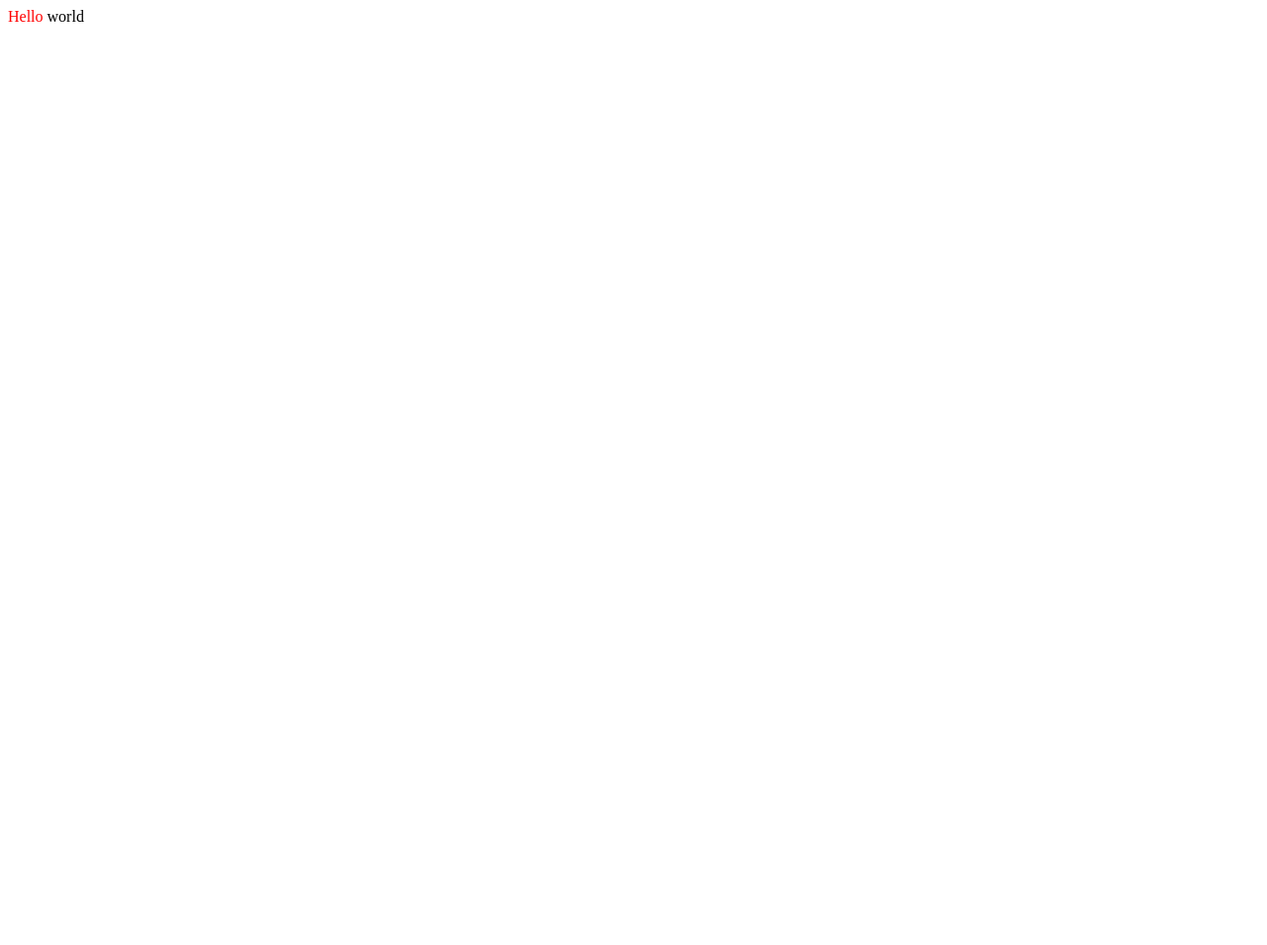
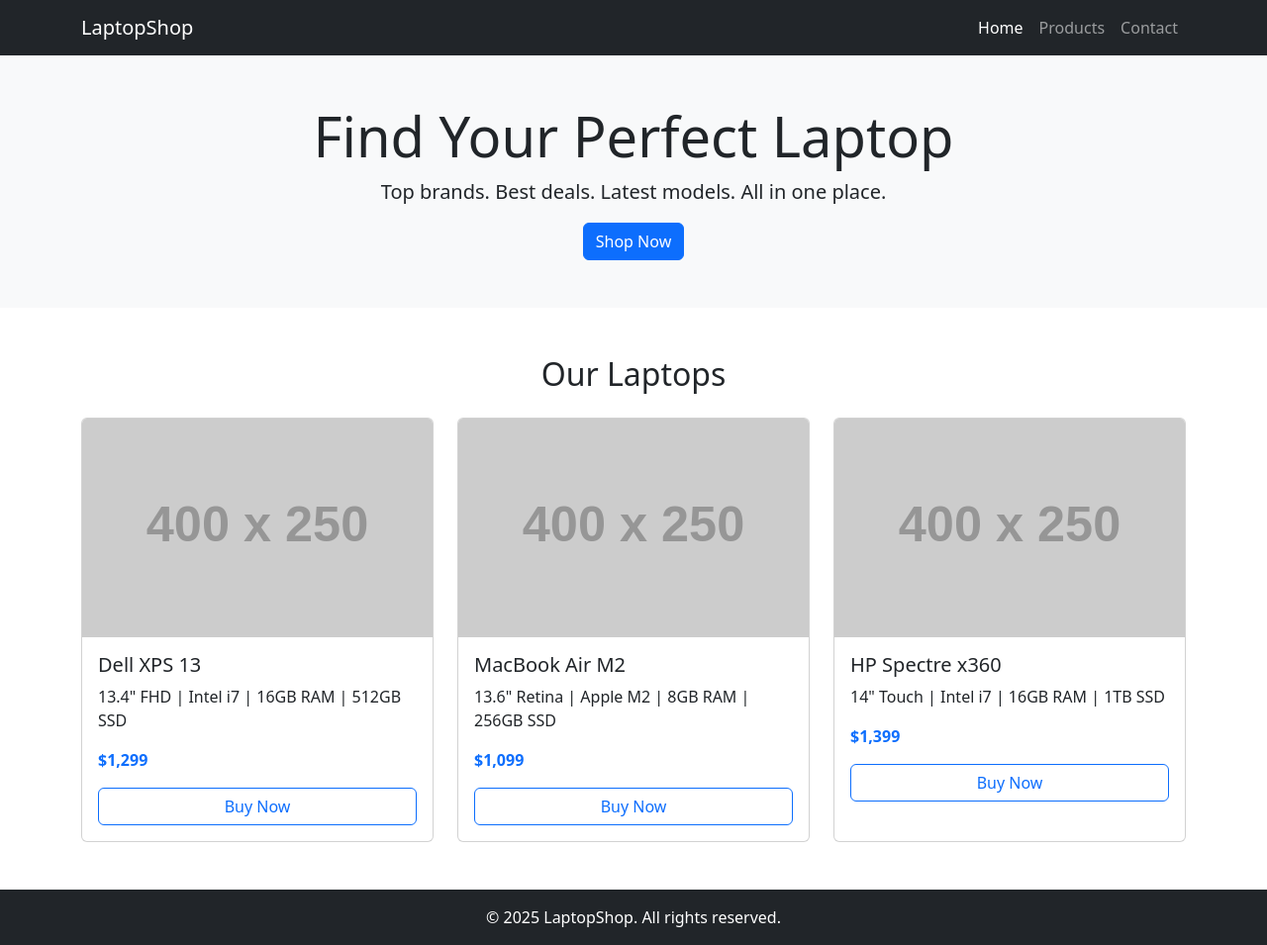
Before and after one commit to ShivaDoulagar/demo_for_training, a plain HTML site: page index.html in a window 1280 px wide. Shown: the whole page at 99% size. Before the commit the page ends 800 px from the top, so only its background shows below. Drawn offline with nearby package versions, Linux system fonts and the light colour scheme; placeholder pictures from the web are drawn by us.

Commit message:
Revamp index.html with navbar and product sections

```diff
--- a/index.html
+++ b/index.html
@@ -1,7 +1,97 @@
-<html>
+<!DOCTYPE html>
+<html lang="en">
+<head>
+    <meta charset="UTF-8">
+    <meta name="viewport" content="width=device-width, initial-scale=1.0">
+    <title>Laptop Shop</title>
+    <link href="https://cdn.jsdelivr.net/npm/bootstrap@5.3.3/dist/css/bootstrap.min.css" rel="stylesheet">
+</head>
+<body>
 
-  <header></header>
-  <body>
-    <span style="color:red;">Hello</span> world
-  </body>
+<!-- Navbar -->
+<nav class="navbar navbar-expand-lg navbar-dark bg-dark">
+  <div class="container">
+    <a class="navbar-brand" href="#">LaptopShop</a>
+    <button class="navbar-toggler" type="button" data-bs-toggle="collapse" data-bs-target="#navbarNav">
+      <span class="navbar-toggler-icon"></span>
+    </button>
+    <div class="collapse navbar-collapse justify-content-end" id="navbarNav">
+      <ul class="navbar-nav">
+        <li class="nav-item"><a class="nav-link active" href="#">Home</a></li>
+        <li class="nav-item"><a class="nav-link" href="#">Products</a></li>
+        <li class="nav-item"><a class="nav-link" href="#">Contact</a></li>
+      </ul>
+    </div>
+  </div>
+</nav>
+
+<!-- Hero Section -->
+<section class="py-5 text-center bg-light">
+  <div class="container">
+    <h1 class="display-4">Find Your Perfect Laptop</h1>
+    <p class="lead">Top brands. Best deals. Latest models. All in one place.</p>
+    <a href="#products" class="btn btn-primary">Shop Now</a>
+  </div>
+</section>
+
+<!-- Product Section -->
+<section id="products" class="py-5">
+  <div class="container">
+    <h2 class="text-center mb-4">Our Laptops</h2>
+    <div class="row g-4">
+
+      <!-- Product Card 1 -->
+      <div class="col-md-4">
+        <div class="card h-100">
+          <img src="https://via.placeholder.com/400x250" class="card-img-top" alt="Laptop 1">
+          <div class="card-body">
+            <h5 class="card-title">Dell XPS 13</h5>
+            <p class="card-text">13.4" FHD | Intel i7 | 16GB RAM | 512GB SSD</p>
+            <p class="text-primary fw-bold">$1,299</p>
+            <a href="#" class="btn btn-outline-primary w-100">Buy Now</a>
+          </div>
+        </div>
+      </div>
+
+      <!-- Product Card 2 -->
+      <div class="col-md-4">
+        <div class="card h-100">
+          <img src="https://via.placeholder.com/400x250" class="card-img-top" alt="Laptop 2">
+          <div class="card-body">
+            <h5 class="card-title">MacBook Air M2</h5>
+            <p class="card-text">13.6" Retina | Apple M2 | 8GB RAM | 256GB SSD</p>
+            <p class="text-primary fw-bold">$1,099</p>
+            <a href="#" class="btn btn-outline-primary w-100">Buy Now</a>
+          </div>
+        </div>
+      </div>
+
+      <!-- Product Card 3 -->
+      <div class="col-md-4">
+        <div class="card h-100">
+          <img src="https://via.placeholder.com/400x250" class="card-img-top" alt="Laptop 3">
+          <div class="card-body">
+            <h5 class="card-title">HP Spectre x360</h5>
+            <p class="card-text">14" Touch | Intel i7 | 16GB RAM | 1TB SSD</p>
+            <p class="text-primary fw-bold">$1,399</p>
+            <a href="#" class="btn btn-outline-primary w-100">Buy Now</a>
+          </div>
+        </div>
+      </div>
+
+    </div>
+  </div>
+</section>
+
+<!-- Footer -->
+<footer class="bg-dark text-white text-center py-3">
+  <div class="container">
+    <p class="mb-0">&copy; 2025 LaptopShop. All rights reserved.</p>
+  </div>
+</footer>
+
+<!-- Bootstrap JS -->
+<script src="https://cdn.jsdelivr.net/npm/bootstrap@5.3.3/dist/js/bootstrap.bundle.min.js"></script>
+
+</body>
 </html>
```
